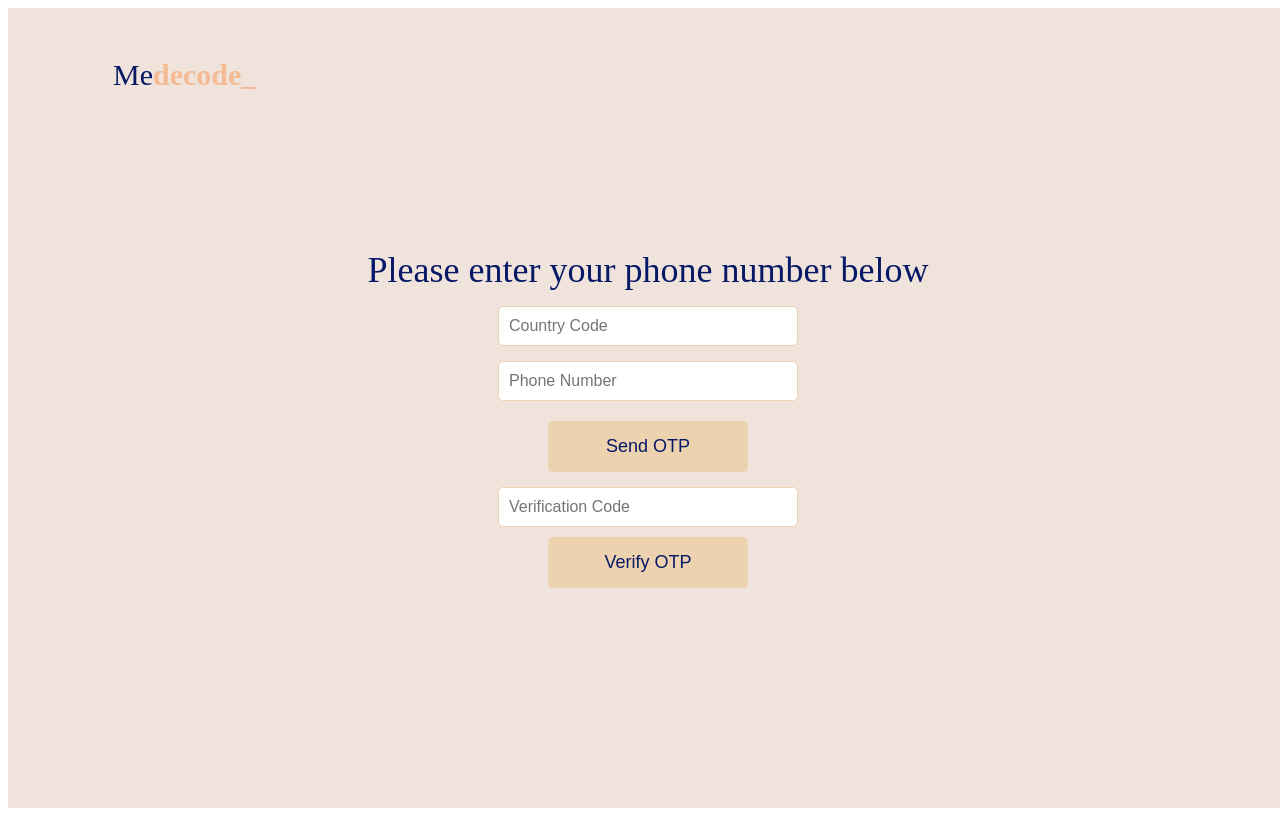
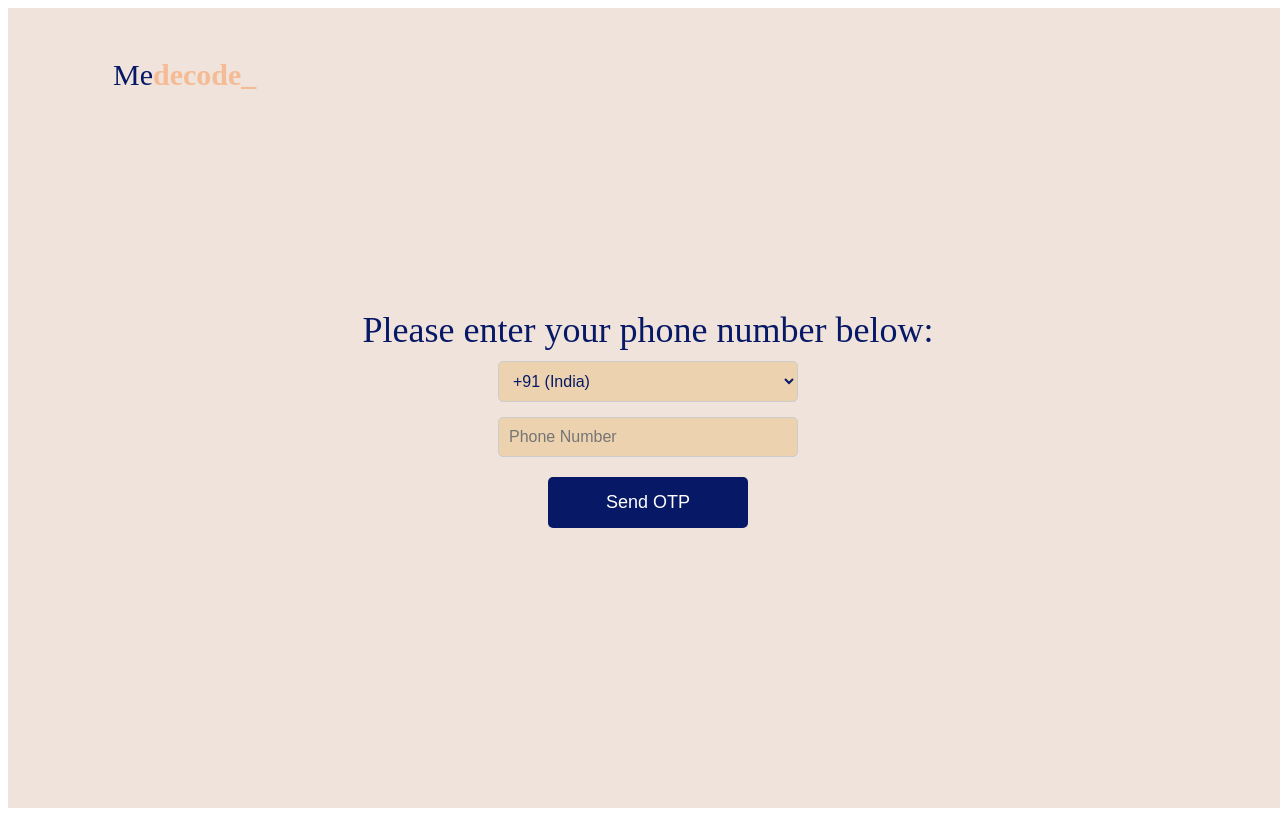
Before and after one commit to saket1225/medecode, a SvelteKit app: page /login/phone in a window 1280 px wide. Built offline with nearby package versions, Linux system fonts and the light colour scheme.

Commit message:
new signin design

```diff
--- a/src/routes/login/phone/+page.svelte
+++ b/src/routes/login/phone/+page.svelte
@@ -1,17 +1,20 @@
 <script lang="ts">
   import { onMount } from 'svelte';
   import { auth, signInWithPhoneNumber, RecaptchaVerifier } from '../../login/firebaseconfig';
-  import {goto} from "$app/navigation"
-  let countryCode = '';
+  import { goto } from "$app/navigation";
+  let countryCode = "+91";
   let phoneNumber = '';
-  let verificationCode = '';
+  let verificationCode = Array(6).fill('');
   let recaptchaVerifier;
-//let abcd=0;
+  let confirmationResult;
+  let recaptchaCallbackExecuted = false; // Flag to track Recaptcha callback execution
+  let otpVerified = false; // Flag to track OTP verification stage
+
   const sendOtp = async () => {
     try {
       const phoneNumberWithCountryCode = `+${countryCode}${phoneNumber}`;
-      const confirmationResult = await signInWithPhoneNumber(auth, phoneNumberWithCountryCode, recaptchaVerifier);
-      window.confirmationResult = confirmationResult;
+      confirmationResult = await signInWithPhoneNumber(auth, phoneNumberWithCountryCode, recaptchaVerifier);
+      otpVerified = true; // Update the flag when OTP is sent
     } catch (error) {
       console.error('Error sending OTP:', error.message);
     }
@@ -19,12 +22,33 @@
 
   const verifyOtp = async () => {
     try {
-      await confirmationResult.confirm(verificationCode);
+      // Concatenate the individual digits into a single string
+      const formattedVerificationCode = verificationCode.join('');
+
+      // Verify the concatenated code
+      await confirmationResult.confirm(formattedVerificationCode);
+
       console.log('User signed in successfully');
-      goto("/chat")
+      goto("/chat");
       // You can navigate to the next page or perform other actions here
     } catch (error) {
       console.error('Error verifying OTP:', error.message);
+    }
+  };
+
+  const focusNextInput = (index) => {
+    if (index < 5 && verificationCode[index].length === 1) {
+      // Move focus to the next input field
+      const nextInput = document.getElementById(`otp-input-${index + 1}`);
+      nextInput.focus();
+    }
+  };
+
+  const handleKeyDown = (event, index) => {
+    if (event.key === 'Backspace' && index > 0) {
+      // Move focus to the previous input field when Backspace is pressed
+      const prevInput = document.getElementById(`otp-input-${index - 1}`);
+      prevInput.focus();
     }
   };
 
@@ -32,16 +56,26 @@
     recaptchaVerifier = new RecaptchaVerifier(auth, 'recaptcha-container', {
       'size': 'normal',
       'callback': (response) => {
-        // reCAPTCHA solved, allow signInWithPhoneNumber.
+        // Ensure the callback is executed only once
+        if (!recaptchaCallbackExecuted) {
+          recaptchaCallbackExecuted = true;
+
+          // Your logic when Recaptcha is solved, allow signInWithPhoneNumber.
           // ...
+          sendOtp(); // Automatically trigger sending OTP after Recaptcha is solved
+        }
       },
       'expired-callback': () => {
-        // Response expired. Ask the user to solve reCAPTCHA again.
+        // Response expired. Ask the user to solve Recaptcha again.
         // ...
+        recaptchaCallbackExecuted = false; // Reset the flag when Recaptcha expires
       }
     });
   });
 </script>
+
+
+
   <style>
     .phone {
       position: relative;
@@ -73,7 +107,8 @@
     .create-an-account {
       font-size: 36px;
       font-weight: 500;
-    margin-top: 20px; /* Adjust the top margin as needed */
+      margin-top: 20px;
+
     }
 
     .input-wrapper {
@@ -130,32 +165,142 @@
       /* Paddings */
       --padding-lg: 18px;
     }
+    #phonenum,#country-code-dropdown {
+          /* Style for the select element */
+          padding: 10px;
+          font-size: 16px;
+          background-color: #edd2b0;
+          color: #071966;
+          border: 1px solid #ccc;
+          border-radius: 5px;
+          width: 100%;
+          box-sizing: border-box; /* Ensure padding and border are included in the width */
+          -webkit-appearance: menulist; /* Add this line to override default styles */
+      }
+
+    .otp-input {
+      width: 30px; /* Adjust the width as needed */
+      margin: 0 5px; /* Adjust the margin between inputs as needed */
+      text-align: center;
+      background:  #edd2b0;
+      color: #071966;
+    }
+    .otp-input-wrapper {
+    margin-top: 30px;
+    display: flex;
+    justify-content: space-between;
+  }
+  .verifybutton{
+    margin-top: 35px;
+    background:  #071966;
+    color:#ffffff;
+  }
+  .submit{
+    background:  #071966;
+    color:#ffffff;
+  }
   </style>
 
 <div class="phone">
+  {#if !otpVerified}
     <div class="medecode-">
       <span>Me</span><span class="decode-">decode_</span>
     </div>
 
     <div class="create-an-account">
-    Please enter your phone number below
+      Please enter your phone number below:
+    </div>
+
+    {#if !recaptchaCallbackExecuted}
+      <div class="input-wrapper">
+        <select id="country-code-dropdown" bind:value={countryCode}>
+          <!-- Add your country codes here -->
+          <option value="+1">+1 (United States)</option>
+      <option value="+44">+44 (United Kingdom)</option>
+      <option value="+49">+49 (Germany)</option>
+      <option value="+39">+39 (Italy)</option>
+      <option value="+81">+81 (Japan)</option>
+      <option value="+41">+41 (Switzerland)</option>
+      <option value="+1">+1 (Canada)</option>
+      <option value="+34">+34 (Spain)</option>
+      <option value="+31">+31 (Netherlands)</option>
+      <option value="+61">+61 (Australia)</option>
+      <option value="+46">+46 (Sweden)</option>
+      <option value="+30">+30 (Greece)</option>
+      <option value="+45">+45 (Denmark)</option>
+      <option value="+47">+47 (Norway)</option>
+      <option value="+33">+33 (France)</option>
+      <option value="+358">+358 (Finland)</option>
+      <option value="+353">+353 (Ireland)</option>
+      <option value="+86">+86 (China)</option>
+      <option value="+90">+90 (Türkiye)</option>
+      <option value="+64">+64 (New Zealand)</option>
+      <option value="+92">+92 (Pakistan)</option>
+      <option value="+351">+351 (Portugal)</option>
+      <option value="+60">+60 (Malaysia)</option>
+      <option value="+82">+82 (South Korea)</option>
+      <option value="+43">+43 (Austria)</option>
+      <option value="+65">+65 (Singapore)</option>
+      <option value="+62">+62 (Indonesia)</option>
+      <option value="+91" selected>+91 (India)</option>
+      <option value="+52">+52 (Mexico)</option>
+      <option value="+966">+966 (Saudi Arabia)</option>
+      <option value="+55">+55 (Brazil)</option>
+      <option value="+66">+66 (Thailand)</option>
+      <option value="+27">+27 (South Africa)</option>
+      <option value="+54">+54 (Argentina)</option>
+      <option value="+84">+84 (Vietnam)</option>
+      <option value="+1">+1 (The Bahamas)</option>
+      <option value="+212">+212 (Morocco)</option>
+      <option value="+20">+20 (Egypt)</option>
+      <option value="+7">+7 (Russia)</option>
+      <option value="+216">+216 (Tunisia)</option>
+      <option value="+962">+962 (Jordan)</option>
+      <option value="+973">+973 (Bahrain)</option>
+      <option value="+1">+1 (Dominican Republic)</option>
+      <option value="+852">+852 (Hong Kong)</option>
+      <option value="+32">+32 (Belgium)</option>
+      <option value="+853">+853 (Macao)</option>
+      <option value="+354">+354 (Iceland)</option>
+      <option value="+385">+385 (Croatia)</option>
+      <option value="+48">+48 (Poland)</option>
+      <option value="+380">+380 (Ukraine)</option>
+      <option value="+420">+420 (Czechia)</option>
+      <option value="+36">+36 (Hungary)</option>
+      <!-- Add more options as needed -->
+        </select>
       </div>
 
       <div class="input-wrapper">
-    <input type="text" bind:value={countryCode} placeholder="Country Code" />
-  </div>
-
-  <div class="input-wrapper">
-    <input type="text" bind:value={phoneNumber} placeholder="Phone Number" />
+        <input id="phonenum" type="text" bind:value={phoneNumber} placeholder="Phone Number" />
       </div>
 
       <div id="recaptcha-container"></div>
 
-  <button on:click={sendOtp}>Send OTP</button>
+      <button class="submit" on:click={sendOtp}>Send OTP</button>
+    {/if}
+  {/if}
 
+  {#if otpVerified}
+  <div class="create-an-account">
+    We've sent you a security code. Please type it here.
+  </div>
     <div class="input-wrapper">
-    <input type="text" bind:value={verificationCode} placeholder="Verification Code" />
+      <div class="otp-input-wrapper">
+        {#each Array(6) as _, index}
+          <input
+            id={`otp-input-${index}`}
+            class="otp-input"
+            type="text"
+            bind:value={verificationCode[index]}
+            placeholder="0"
+            on:input={() => focusNextInput(index)}
+            on:keydown={(event) => handleKeyDown(event, index)}
+          />
+        {/each}
+      </div>
     </div>
 
-  <button on:click={verifyOtp}>Verify OTP</button>
+    <button class="verifybutton" on:click={verifyOtp}>Verify OTP</button>
+  {/if}
 </div>
--- a/src/routes/login/phone/otp/+page.svelte
+++ b/src/routes/login/phone/otp/+page.svelte
@@ -1,9 +1,21 @@
 <!-- OTPVerification.svelte -->
-<script>
-    import { onMount } from 'svelte';
+<script lang="ts">
+  import { onMount } from 'svelte';
+  import { auth, signInWithPhoneNumber, RecaptchaVerifier } from '../../../login/firebaseconfig';
+  import {goto} from "$app/navigation"
+  import { confirmationResult } from '../+page.svelte';
+  let verificationCode = '';
 
-    let verificationCode = '';
-
+  const verifyOtp = async () => {
+    try {
+      await confirmationResult.confirm(verificationCode);
+      console.log('User signed in successfully');
+      goto("/chat")
+      // You can navigate to the next page or perform other actions here
+    } catch (error) {
+      console.error('Error verifying OTP:', error.message);
+    }
+  };
     const handleVerify = () => {
       // Call the `handleVerifyOTP` function from your main component
     };
@@ -11,9 +23,124 @@
 
   <style>
 
-  </style>
+  .phone {
+    position: relative;
+    background-color: #efe3db;
+    width: 100vw;
+    height: 100vh;
+    display: flex;
+    flex-direction: column;
+    align-items: center;
+    justify-content: center;
+    font-size: 17px;
+    color: var(--color-midnightblue);
+    font-family: var(--font-general-sans);
+  }
+
+  .medecode- {
+    position: absolute;
+    top: 50px;
+    left: 105px;
+    font-size: 30px;
+    text-align: left;
+  }
+
+  .decode- {
+    font-weight: 600;
+    color: #f4bb94;
+  }
+
+  .create-an-account {
+    font-size: 36px;
+    font-weight: 500;
+    margin-top: 20px;
+  }
+
+  .input-wrapper {
+    width: 300px;
+    display: flex;
+    flex-direction: column;
+    align-items: center;
+    margin-top: 10px;
+  }
+
+  input {
+    width: 100%;
+    padding: 10px;
+    margin-top: 5px;
+    font-size: 16px;
+    box-sizing: border-box;
+    border: 1px solid #edd2b0;
+    border-radius: 5px;
+    background-color: #fff;
+  }
+
+  #recaptcha-container {
+    margin-top: 10px;
+  }
+
+  button {
+    width: 200px;
+    padding: 15px;
+    margin-top: 10px;
+    font-size: 18px;
+    background-color: #edd2b0;
+    color: var(--color-midnightblue);
+    border: none;
+    border-radius: 5px;
+    cursor: pointer;
+  }
+
+  :root {
+    --font-general-sans: "General Sans";
+    --font-sf-pro: "SF Pro";
+    --font-size-3xl: 22px;
+    --color-midnightblue: #071966;
+    --color-peachpuff: #edd2b0;
+    --labels-primary: #000;
+    --gap-smi: 13px;
+    --padding-lg: 18px;
+  }
+
+  #phonenum,
+  #country-code-dropdown {
+    padding: 10px;
+    font-size: 16px;
+    background-color: #edd2b0;
+    color: #071966;
+    border: 1px solid #ccc;
+    border-radius: 5px;
+    width: 100%;
+    box-sizing: border-box;
+    -webkit-appearance: menulist;
+  }
+
+  .otp-input {
+    width: 30px;
+    margin: 0 5px;
+    text-align: center;
+  }
+
+  .verification-section {
+    display: flex;
+    flex-direction: column;
+  }
+
+  .verification-section[hidden] {
+    display: none;
+  }
+
+  .hide {
+    display: none;
+  }
+</style>
+
+
 
   <div>
-    <input type="text" bind:value={verificationCode} placeholder="Enter OTP" />
-    <button on:click={handleVerify}>Verify OTP</button>
+    <div >
+      <input type="text" bind:value={verificationCode} placeholder="Verification Code" />
+    </div>
+
+    <button on:click={verifyOtp}>Verify OTP</button>
   </div>
```
Also changed, not shown: src/routes/login/+page.svelte (+5 -8 lines), src/routes/login/firebaseconfig.js (+7 -6 lines), src/lib/images/phone.jpeg (deleted), src/lib/images/phone.png (added). Lines whose indentation alone changed are shown as unchanged.
